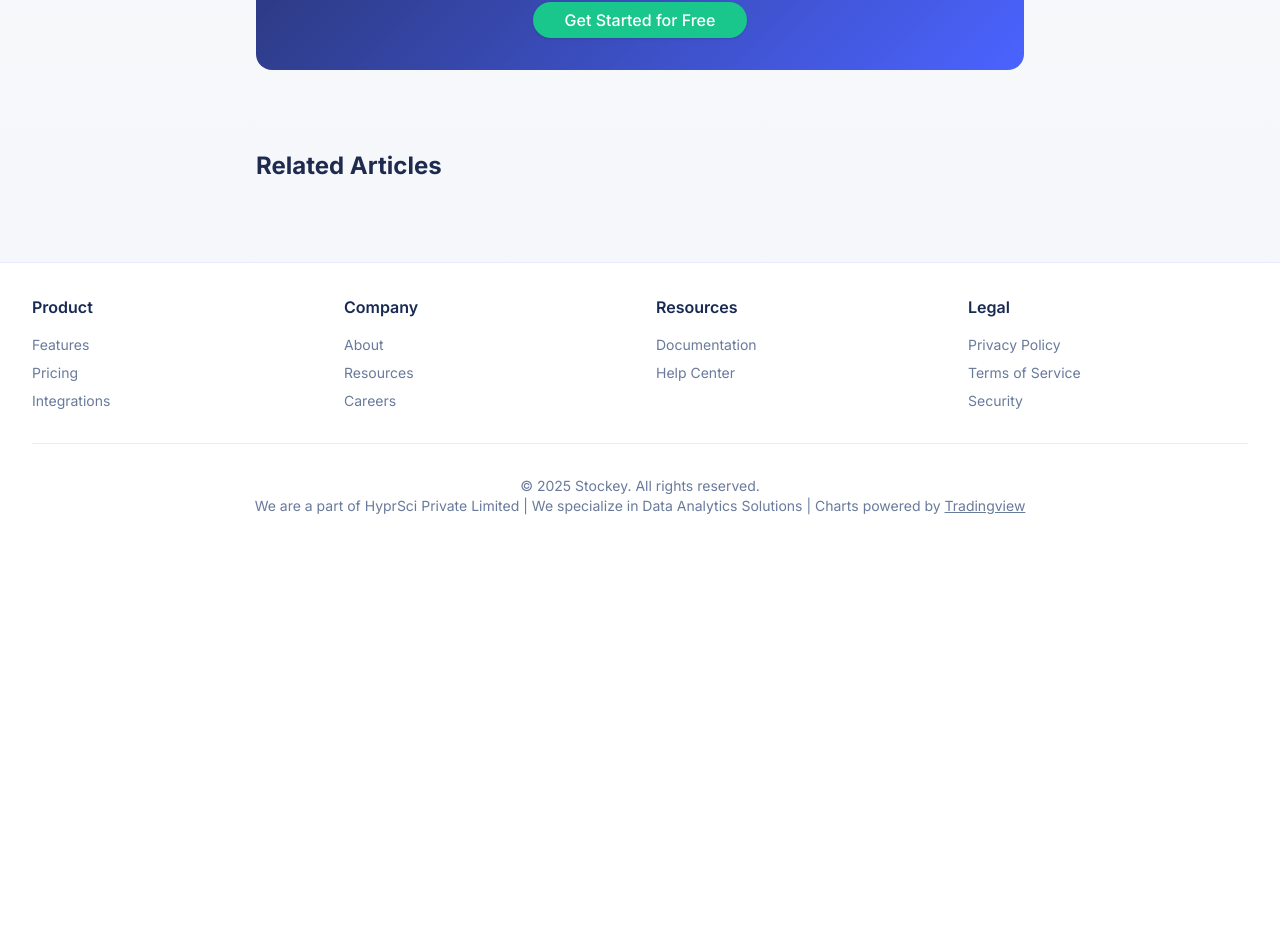
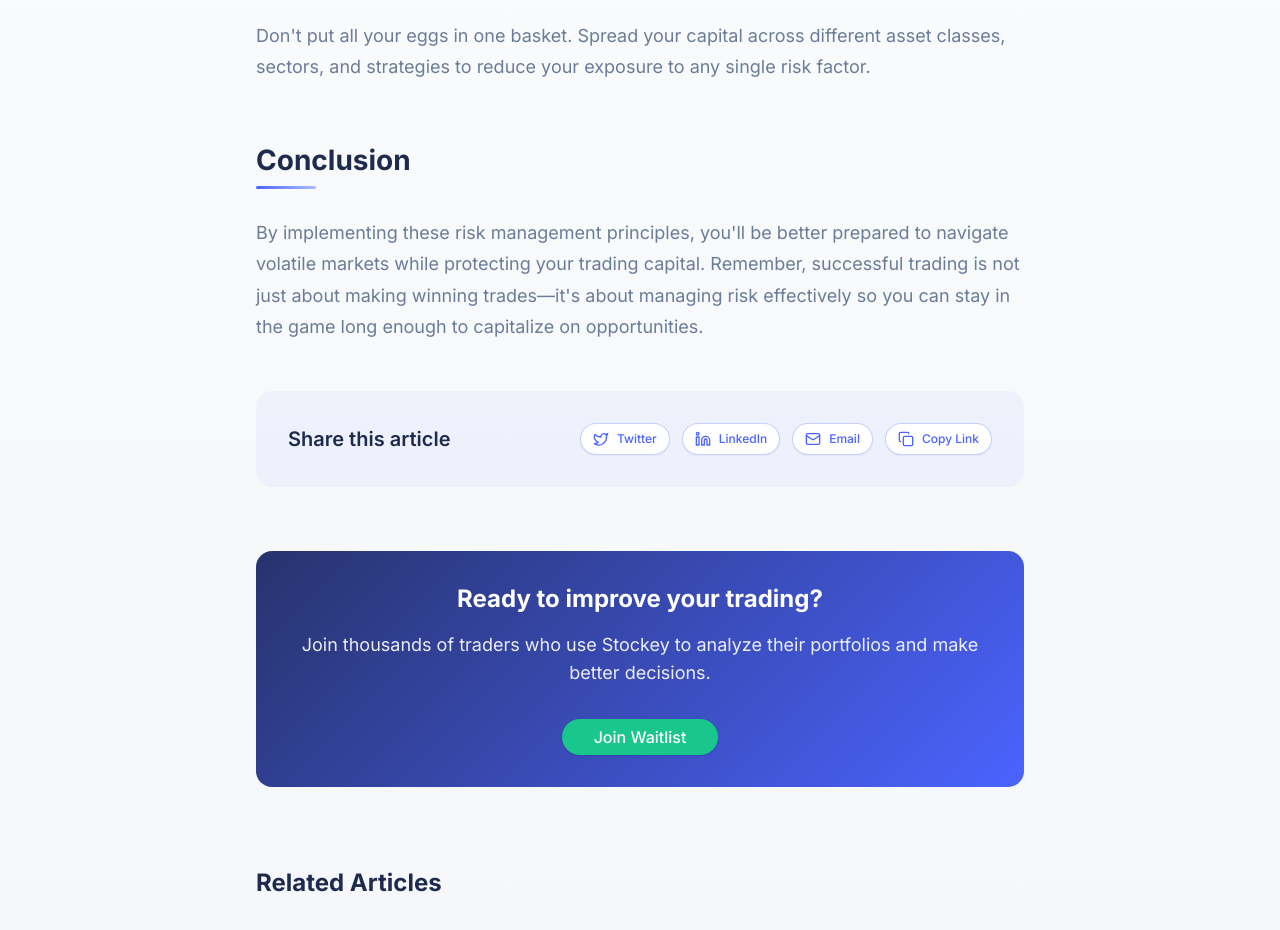
Before and after one commit to desirediv0/Stockey, a Next.js app: page /resources/mastering-risk-management in a window 1280 px wide. Shown: the part 1428-2358 px from the top of the page. Before the commit the page ends 1976 px from the top, so only its background shows below. Built offline with nearby package versions, Linux system fonts and the light colour scheme.

Commit message:
feat: enhance resource content styling and add wishlist form to security page

```diff
--- a/src/app/(pages)/resources/[slug]/page.js
+++ b/src/app/(pages)/resources/[slug]/page.js
@@ -4,6 +4,7 @@ import { Button } from "@/components/ui/button";
 import resourcesData from "../../../data.json";
 import ShareButtons from "@/components/ShareButtons";
 import { generateArticleSchema } from "@/lib/schema";
+import ResourceCTA from "@/components/ResourceCTA";
 
 export async function generateStaticParams() {
   return resourcesData.resourcesPosts.map((post) => ({
@@ -181,12 +182,19 @@ export default function ResourcesPost({ params }) {
             </div>
 
             <div
-              className="prose prose-lg max-w-none"
+              className="prose prose-lg max-w-none resource-content"
               style={{
                 "--tw-prose-body": "#6A7C99",
                 "--tw-prose-headings": "#1E2B4F",
                 "--tw-prose-links": "#4B63FF",
                 "--tw-prose-bold": "#1E2B4F",
+                "--tw-prose-h2": "#1E2B4F",
+                "--tw-prose-h2-font-weight": "700",
+                "--tw-prose-h2-margin-top": "2em",
+                "--tw-prose-h2-margin-bottom": "1em",
+                "--tw-prose-p-margin-top": "1.25em",
+                "--tw-prose-p-margin-bottom": "1.25em",
+                "--tw-prose-p-line-height": "1.75",
               }}
               dangerouslySetInnerHTML={{ __html: post.content }}
             />
@@ -206,29 +214,7 @@ export default function ResourcesPost({ params }) {
               </div>
             </div>
 
-            <div
-              className="mt-16 p-8 rounded-2xl text-center"
-              style={{
-                background: "linear-gradient(135deg, #27336D 0%, #4B63FF 100%)",
-              }}
-            >
-              <h3 className="text-2xl font-bold mb-4 text-white">
-                Ready to improve your trading?
-              </h3>
-              <p className="text-lg mb-8 text-white opacity-90">
-                Join thousands of traders who use Stockey to analyze their
-                portfolios and make better decisions.
-              </p>
-              <Button
-                className="px-8 py-3 text-base rounded-full hover:scale-105 transition-all duration-300"
-                style={{
-                  background: "#19C68B",
-                  color: "#FFFFFF",
-                }}
-              >
-                Get Started for Free
-              </Button>
-            </div>
+            <ResourceCTA />
 
             <div className="mt-20">
               <h3
--- a/src/app/(pages)/security/page.js
+++ b/src/app/(pages)/security/page.js
@@ -1,3 +1,4 @@
+"use client";
 import Link from "next/link";
 import { Button } from "@/components/ui/button";
 import {
@@ -8,6 +9,8 @@ import {
   Server,
   Mail,
 } from "lucide-react";
+import { useState } from "react";
+import WishlistForm from "@/components/wishlist-form";
 
 const securityMeasures = [
   {
@@ -37,6 +40,8 @@ const securityMeasures = [
 ];
 
 export default function SecurityPage() {
+  const [showWishlistForm, setShowWishlistForm] = useState(false);
+
   return (
     <div
       style={{
@@ -63,7 +68,7 @@ export default function SecurityPage() {
                 border: "1px solid rgba(75, 99, 255, 0.3)",
               }}
             >
-              Last Updated: June 1, 2023
+              Last Updated: June 15, 2024
             </p>
 
             <h1
@@ -132,20 +137,20 @@ export default function SecurityPage() {
                 <h2 style={{ color: "#1E2B4F" }}>Our Security Commitment</h2>
                 <p>
                   At Stockey, security is a core part of our product, not an
-                  afterthought. We&apos;ve built our platform from the ground up with
-                  security best practices in mind. Our team continuously
+                  afterthought. We&apos;ve built our platform from the ground up
+                  with security best practices in mind. Our team continuously
                   monitors for threats and vulnerabilities, ensuring your data
                   remains protected.
                 </p>
 
                 <h2 style={{ color: "#1E2B4F" }}>Data Protection</h2>
                 <p>
-                  We understand the sensitive nature of financial data. That&apos;s
-                  why we never store your broker credentials. Instead, we use
-                  secure OAuth integrations to access only the data you
-                  explicitly authorize. All personal and financial data is
-                  encrypted both in transit and at rest using industry-standard
-                  encryption protocols.
+                  We understand the sensitive nature of financial data.
+                  That&apos;s why we never store your broker credentials.
+                  Instead, we use secure OAuth integrations to access only the
+                  data you explicitly authorize. All personal and financial data
+                  is encrypted both in transit and at rest using
+                  industry-standard encryption protocols.
                 </p>
 
                 <h2 style={{ color: "#1E2B4F" }}>
@@ -266,12 +271,52 @@ export default function SecurityPage() {
                   background: "#4B63FF",
                   color: "#FFFFFF",
                 }}
+                onClick={() => setShowWishlistForm(true)}
               >
                 Report Security Issue
                 <ArrowRight className="ml-2 h-4 w-4" />
               </Button>
             </div>
           </div>
+
+          {/* Wishlist Form Modal */}
+          {showWishlistForm && (
+            <div className="fixed inset-0 bg-black/50 flex items-center justify-center z-50 p-4">
+              <div
+                className="bg-white rounded-xl p-6 max-w-md w-full max-h-[90vh] overflow-y-auto"
+                style={{ border: "1px solid rgba(168, 191, 255, 0.3)" }}
+              >
+                <div className="flex justify-between items-center mb-4">
+                  <h3
+                    className="text-xl font-semibold"
+                    style={{ color: "#1E2B4F" }}
+                  >
+                    Report Security Issue
+                  </h3>
+                  <button
+                    onClick={() => setShowWishlistForm(false)}
+                    className="text-[#6A7C99] hover:text-[#1E2B4F]"
+                  >
+                    <svg
+                      xmlns="http://www.w3.org/2000/svg"
+                      width="24"
+                      height="24"
+                      viewBox="0 0 24 24"
+                      fill="none"
+                      stroke="currentColor"
+                      strokeWidth="2"
+                      strokeLinecap="round"
+                      strokeLinejoin="round"
+                    >
+                      <line x1="18" y1="6" x2="6" y2="18"></line>
+                      <line x1="6" y1="6" x2="18" y2="18"></line>
+                    </svg>
+                  </button>
+                </div>
+                <WishlistForm planName="Security Issue Report" />
+              </div>
+            </div>
+          )}
 
           {/* Related Links */}
           <div className="mx-auto max-w-2xl">
--- a/src/app/globals.css
+++ b/src/app/globals.css
@@ -110,3 +110,33 @@
     text-wrap: balance;
   }
 }
+
+/* Resource content styling */
+.resource-content h2 {
+  font-size: 1.75rem;
+  font-weight: 700;
+  color: #1e2b4f;
+  margin-top: 2em;
+  margin-bottom: 1em;
+  position: relative;
+  padding-bottom: 0.5rem;
+}
+
+.resource-content h2:after {
+  content: "";
+  position: absolute;
+  bottom: 0;
+  left: 0;
+  width: 60px;
+  height: 3px;
+  background: linear-gradient(90deg, #4b63ff, #a8bfff);
+  border-radius: 3px;
+}
+
+.resource-content p {
+  color: #6a7c99;
+  line-height: 1.75;
+  margin-top: 1.25em;
+  margin-bottom: 1.25em;
+  font-size: 1.125rem;
+}
--- /dev/null
+++ b/src/components/ResourceCTA.jsx
@@ -0,0 +1,70 @@
+"use client";
+
+import { useState } from "react";
+import { Button } from "@/components/ui/button";
+import WishlistForm from "@/components/wishlist-form";
+
+export default function ResourceCTA() {
+  const [showWishlistForm, setShowWishlistForm] = useState(false);
+
+  return (
+    <>
+      <div
+        className="mt-16 p-8 rounded-2xl text-center"
+        style={{
+          background: "linear-gradient(135deg, #27336D 0%, #4B63FF 100%)",
+        }}
+      >
+        <h3 className="text-2xl font-bold mb-4 text-white">
+          Ready to improve your trading?
+        </h3>
+        <p className="text-lg mb-8 text-white opacity-90">
+          Join thousands of traders who use Stockey to analyze their portfolios
+          and make better decisions.
+        </p>
+        <Button
+          className="px-8 py-3 text-base rounded-full hover:scale-105 transition-all duration-300"
+          style={{
+            background: "#19C68B",
+            color: "#FFFFFF",
+          }}
+          onClick={() => setShowWishlistForm(true)}
+        >
+          Join Waitlist
+        </Button>
+      </div>
+
+      {showWishlistForm && (
+        <div className="fixed inset-0 bg-black bg-opacity-50 flex items-center justify-center z-50 p-4">
+          <div className="bg-white rounded-xl p-6 max-w-md w-full max-h-[90vh] overflow-y-auto">
+            <div className="flex justify-between items-center mb-4">
+              <h3 className="text-xl font-bold text-[#1E2B4F]">
+                Join Waitlist
+              </h3>
+              <button
+                onClick={() => setShowWishlistForm(false)}
+                className="text-[#6A7C99] hover:text-[#1E2B4F]"
+              >
+                <svg
+                  xmlns="http://www.w3.org/2000/svg"
+                  width="24"
+                  height="24"
+                  viewBox="0 0 24 24"
+                  fill="none"
+                  stroke="currentColor"
+                  strokeWidth="2"
+                  strokeLinecap="round"
+                  strokeLinejoin="round"
+                >
+                  <line x1="18" y1="6" x2="6" y2="18"></line>
+                  <line x1="6" y1="6" x2="18" y2="18"></line>
+                </svg>
+              </button>
+            </div>
+            <WishlistForm planName="Free" />
+          </div>
+        </div>
+      )}
+    </>
+  );
+}
--- a/src/components/sections/integrations.jsx
+++ b/src/components/sections/integrations.jsx
@@ -462,7 +462,7 @@ export function Integrations() {
                 {brokers.map((partner) => (
                   <CarouselItem
                     key={partner.name}
-                    className="md:basis-1/2 lg:basis-1/3 xl:basis-1/4 h-full"
+                    className="md:basis-1/2 lg:basis-1/3 xl:basis-1/4 h-full py-10"
                   >
                     <Link
                       href={partner.link}
@@ -497,7 +497,7 @@ export function Integrations() {
                 {technologyProviders.map((partner) => (
                   <CarouselItem
                     key={partner.name}
-                    className="md:basis-1/2 lg:basis-1/3 xl:basis-1/4 h-full"
+                    className="md:basis-1/2 lg:basis-1/3 xl:basis-1/4 h-full py-10"
                   >
                     <Link
                       href={partner.link}
@@ -532,7 +532,7 @@ export function Integrations() {
                 {dataProviders.map((partner) => (
                   <CarouselItem
                     key={partner.name}
-                    className="md:basis-1/2 lg:basis-1/3 xl:basis-1/4 h-full"
+                    className="md:basis-1/2 lg:basis-1/3 xl:basis-1/4 h-full py-10"
                   >
                     <Link
                       href={partner.link}
```
